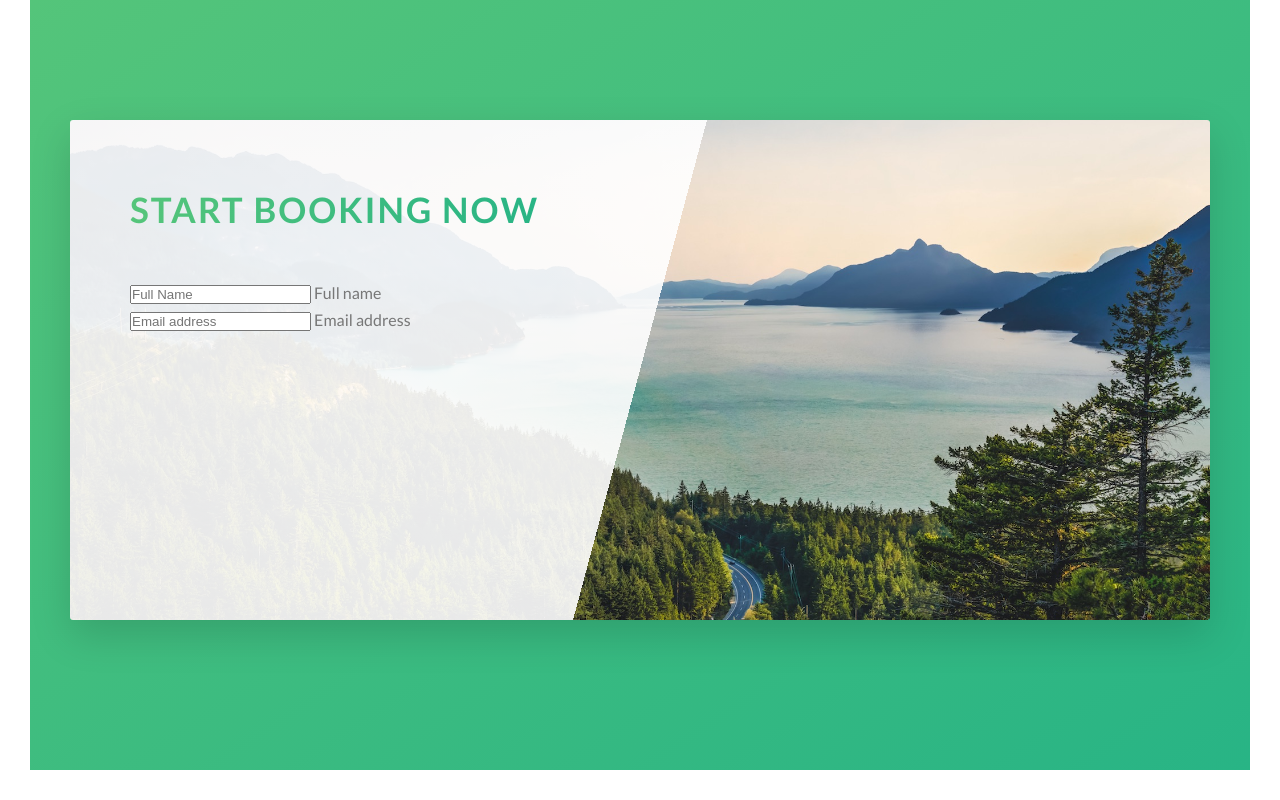
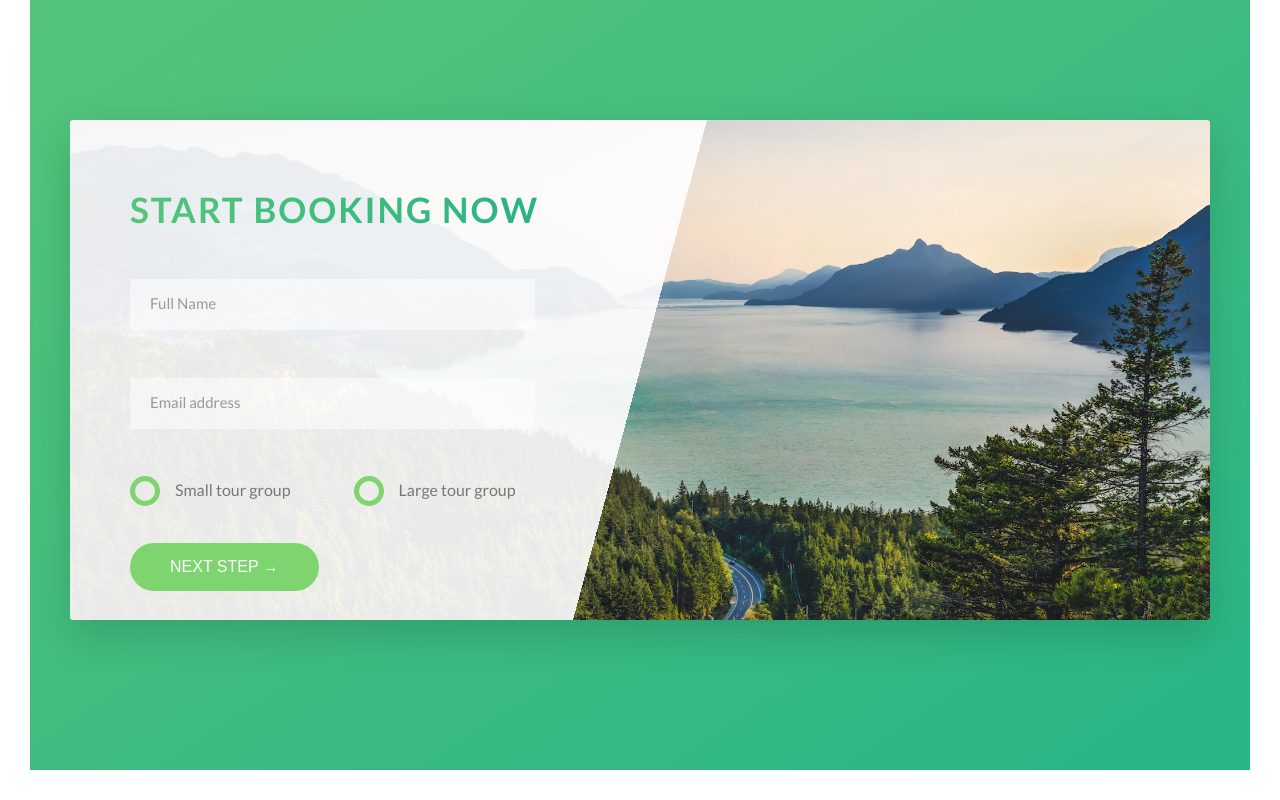
Before and after one commit to gustavommcv/Natours, a website: page index.html in a window 1280 px wide. Shown: the part 4561-5361 px from the top of the page. Drawn offline with Linux system fonts and the light colour scheme.

Commit message:
Finish Form

```diff
--- a/index.html
+++ b/index.html
@@ -302,13 +302,32 @@
                                 </div>
 
                                 <div class="form__group">
-                                    <input type="text" id="name" class="form_input" placeholder="Full Name" required>
+                                    <input type="text" id="name" class="form__input" placeholder="Full Name" required>
                                     <label for="name" class="form__label">Full name</label>
                                 </div>
 
-                                <div class="form__group"></div>
-                                    <input type="email" id="email" class="form_input" placeholder="Email address" required>
+                                <div class="form__group">
+                                    <input type="email" id="email" class="form__input" placeholder="Email address" required>
                                     <label for="email" class="form__label">Email address</label>
+                                </div>
+
+                                <div class="form__group u-margin-bottom-medium">
+                                    <div class="form__radio-group">
+                                        <input type="radio" id="small" name="size" class="form__radio-input">
+                                        <label for="small" class="form__radio-label">
+                                            <span class="form__radio-button"></span>
+                                            Small tour group</label>
+                                    </div>
+
+                                    <div class="form__radio-group">
+                                        <input type="radio" id="large" name="size" class="form__radio-input">
+                                        <label for="large" class="form__radio-label">
+                                            <span class="form__radio-button"></span>
+                                            Large tour group</label>
+                                    </div>
+                                </div>
+                                <div class="form__group">
+                                    <button class="btn btn--green">Next step &rarr;</button>
                                 </div>
                             </form>
                         </div>
--- a/sass/abstracts/_variables.scss
+++ b/sass/abstracts/_variables.scss
@@ -12,6 +12,7 @@ $color-tertiary-dark: #5643fa;
 $color-grey-light-1: #f7f7f7;
 $color-grey-light-2: #eee;
 $color-grey-dark: #777;
+$color-grey-dark-2: #999;
 
 $color-white: #FFF;
 $color-black: #000;
--- a/sass/base/_utilities.scss
+++ b/sass/base/_utilities.scss
@@ -1,8 +1,8 @@
-.u-center-text { text-align: center; }
+.u-center-text { text-align: center !important; }
 
-.u-margin-bottom-big { margin-bottom: 8rem; }
-.u-margin-bottom-medium { margin-bottom: 4rem; }
-.u-margin-bottom-small { margin-bottom: 1.5rem; }
+.u-margin-bottom-big { margin-bottom: 8rem !important; }
+.u-margin-bottom-medium { margin-bottom: 4rem !important; }
+.u-margin-bottom-small { margin-bottom: 1.5rem !important; }
 
-.u-margin-top-big { margin-top: 8rem;}
-.u-margin-top-huge { margin-top: 10rem;}
+.u-margin-top-big { margin-top: 8rem !important;}
+.u-margin-top-huge { margin-top: 10rem !important;}
--- a/sass/components/_button.scss
+++ b/sass/components/_button.scss
@@ -1,5 +1,7 @@
 .btn {
-    &:link, &:visited {
+
+
+    &, &:link, &:visited {
         text-transform: uppercase;
         text-decoration: none;
 
@@ -8,6 +10,10 @@
 
         position: relative;
         font-size: $default-font-size;
+
+        // Change for the <button> element
+        border: none;
+        cursor: pointer;
     }
 
     &:hover {
@@ -24,7 +30,8 @@
     //     opacity: 0;
     // }
 
-    &:active {
+    &:active, &:focus {
+        outline: none;
         transform: translateY(-0.1rem);
         box-shadow: 0 5px 10px rgba($color-black, .2);
     }
--- /dev/null
+++ b/sass/components/_form.scss
@@ -0,0 +1,94 @@
+.form {
+    &__group:not(:last-child) {
+        margin-bottom: 2rem;
+    }
+
+    &__input {
+        font-size: 1.5rem;
+        font-family: inherit;
+        padding: 1.5rem 2rem;
+        color: inherit;
+        border-radius: 2px;
+        background-color: rgba($color-white, .5);
+        border: none;
+        border-bottom: 3px solid transparent;
+        width: 90%;
+        display: block;
+        transition: all .3s;
+
+        &:focus {
+            outline: none;
+            box-shadow: 0 1rem 2rem rgba($color-black, .1);
+            border-bottom: 3px solid $color-primary;
+        }
+
+        &:focus:invalid {
+            border-bottom: 3px solid $color-secondary-dark;
+        }
+
+        &::-webkit-input-placeholder {
+            color: $color-grey-dark-2;
+        }
+    }
+
+    &__label {
+        font-size: 1.2rem;
+        font-weight: 500;
+        margin-left: 2rem;
+        margin-top: .7rem;
+        display: block;
+        transition: all .3s;
+    }
+
+    &__input:placeholder-shown + &__label {
+        opacity: 0;
+        visibility: hidden;
+        transform: translateY(-4rem);
+    }
+
+    &__radio-group {
+        width: 49%;
+        display: inline-block;
+    }
+
+    &__radio-input {
+        display: none;
+    }
+
+    &__radio-label {
+        font-size: $default-font-size;
+        cursor: pointer;
+        position: relative;
+        padding-left: 4.5rem;
+    }
+
+    &__radio-button {
+        height: 3rem;
+        width: 3rem;
+        border: 5px solid $color-primary;
+        border-radius: 50%;
+        display: inline-block;
+        position: absolute;
+        left: 0;
+        top: -.4rem;
+
+        &::after {
+            height: 1.2rem;
+            width: 1.2rem;
+            content: "";
+            display: block;
+            border-radius: 50%;
+            position: absolute;
+            top: 50%;
+            left: 50%;
+            transform: translate(-50%, -50%);
+            background-color: $color-primary;
+            opacity: 0;
+            transition: opacity .2s;
+        }
+    }
+
+    &__radio-input:checked ~ &__radio-label &__radio-button::after {
+        opacity: 1;
+    }
+}
--- a/sass/main.scss
+++ b/sass/main.scss
@@ -13,6 +13,7 @@
 @import "components/card";
 @import "components/story";
 @import "components/bg-video";
+@import "components/form";
 
 @import "layout/header";
 @import "layout/grid";
```
Also changed, not shown: css/style.css.
